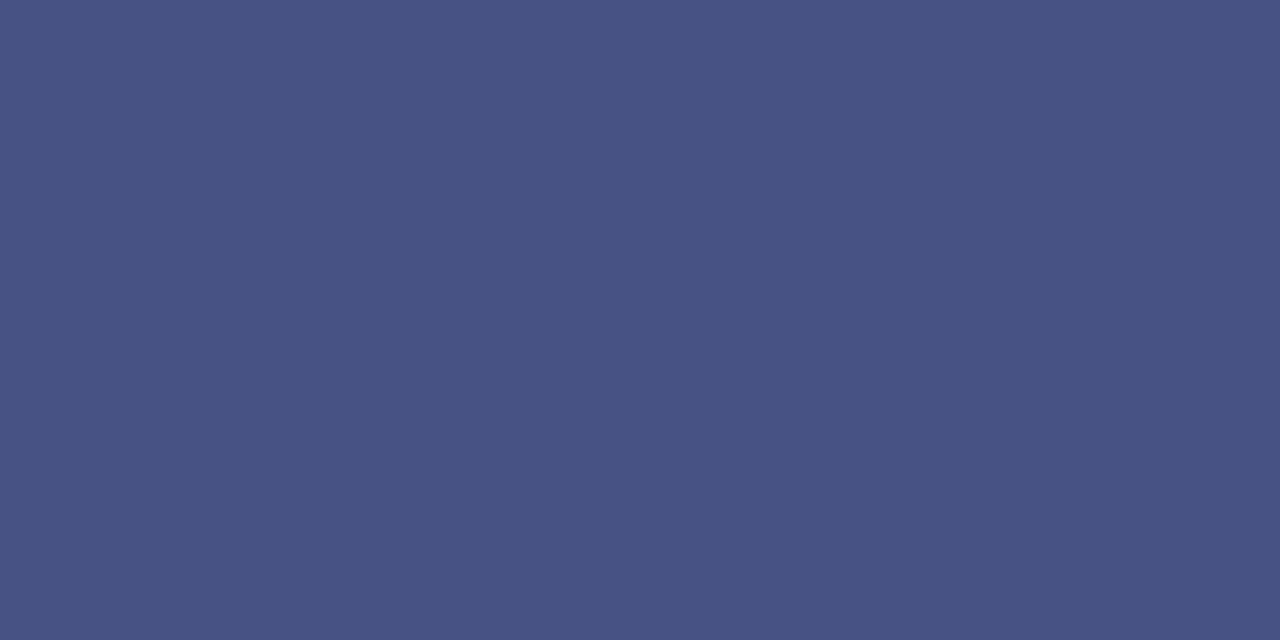
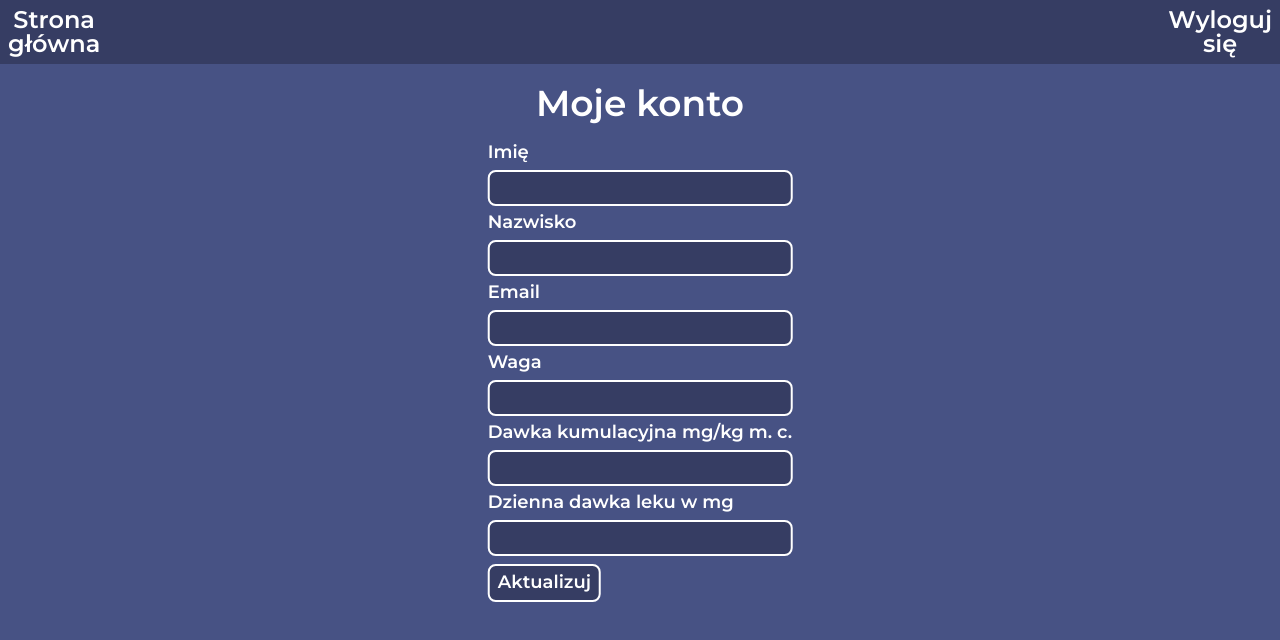
Before and after one commit to kowalczykp01/IsoTreatmentProcessSupportFrontend, a React (Vite) app: page /myaccount in a window 1280 px wide. Before the commit this address had no page. Shown: the top 640 px of the page. Built offline with nearby package versions, Linux system fonts and the light colour scheme; no server answers.

Commit message:
Added MyAccount compontent in which user can see his info and update it

```diff
--- a/src/App.jsx
+++ b/src/App.jsx
@@ -13,7 +13,7 @@ export default function App() {
                 <Route path="/email-confirmation" element={<EmailConfirmation />} />
                 <Route path="/activateAccount" element={<AccountActivation />} />
                 <Route path="/dashboard" element={<Dashboard />} />
-                <Route path="/test" element={<MyAccount />}></Route>
+                <Route path="/myaccount" element={<MyAccount />}></Route>
             </Routes>
         </Router>
     )
--- a/src/components/MyAccount.jsx
+++ b/src/components/MyAccount.jsx
@@ -1,27 +1,135 @@
 import "../styles/myaccount.css";
 import React, { useEffect, useState } from "react";
+import { Link } from 'react-router-dom';
 
-const AccountActivation = () => {
+const MyAccount = () => {
+
+    const [formData, setFormData] = useState({
+        "FirstName": "",
+        "LastName": "",
+        "Email": "",
+        "Weight": "",
+        "ClimaxDoseInMiligramsPerKilogramOfBodyWeight": "",
+        "DailyDose": ""
+    });
+
+    const handleInputChange = (e) => {
+        const { name, value } = e.target;
+        setFormData(prevState => ({
+            ...prevState,
+            [name]: value
+        }));
+    };
+
+
+    const fetchUserData = async () => {
+        try {
+            const response = await fetch(
+                `https://localhost:7242/api/user/info`,
+                {
+                    method: "GET",
+                    credentials: 'include',
+                    headers: {
+                        "Content-Type": "application/json"
+                    },
+                }
+            );
+
+            if (response.ok) {
+                const data = await response.json();
+                console.log(data);
+                setFormData({
+                    "FirstName": data.firstName,
+                    "LastName": data.lastName,
+                    "Email": data.email,
+                    "Weight": data.weight,
+                    "ClimaxDoseInMiligramsPerKilogramOfBodyWeight": data.climaxDoseInMiligramsPerKilogramOfBodyWeight,
+                    "DailyDose": data.dailyDose
+                });
+            } else {
+                console.error("Błąd podczas pobierania danych");
+            }
+        } catch (error) {
+            console.error("Wystąpił błąd:", error);
+        }
+    };
+
+    useEffect(() => {
+        fetchUserData();
+    }, []);
+
+    const logout = async () => {
+        try {
+            const response = await fetch('https://localhost:7242/api/user/logout', {
+                method: 'POST',
+                credentials: 'include',
+                headers: {
+                    'Content-Type': 'application/json'
+                }
+            });
+
+            if (response.ok) {
+                console.log('Wylogowano pomyślnie');
+            } else {
+                console.error('Nie można wylogować');
+            }
+        } catch (error) {
+            console.error('Wystąpił błąd:', error);
+        }
+    }
+
+    const handleFormSubmit = async (e) => {
+        e.preventDefault();
+        try {
+            const response = await fetch('https://localhost:7242/api/user/info/update', {
+                method: 'POST',
+                credentials: 'include',
+                headers: {
+                    'Content-Type': 'application/json'
+                },
+                body: JSON.stringify(formData)
+            });
+
+            if (response.ok) {
+                console.log('Dane zostały zaktualizowane');
+            } else {
+                console.error('Błąd podczas aktualizacji danych');
+            }
+        } catch (error) {
+            console.error('Wystąpił błąd:', error);
+        }
+    };
 
     return (
         <div>
+
             <h1 className="myaccount-header">Moje konto</h1>
+            <div className="myaccount-top-bar">
+                <Link to="/dashboard">
+                    <p className="myaccount-homepage">Strona<br />główna</p>
+                </Link>
+                <Link to="/auth">
+                    <h1 className="myaccount-logout" onClick={logout}>Wyloguj<br />się</h1>
+                </Link>
+            </div>
+
             <form className="myaccount-form">
                 <label className="myaccount-label">Imię</label>
-                <input className="myaccount-input" type="text" name="myaccount-name"/>
+                <input className="myaccount-input" type="text" name="FirstName" value={formData.FirstName} onChange={handleInputChange}/>
                 <label className="myaccount-label">Nazwisko</label>
-                <input className="myaccount-input" type="text" name="myaccount-name"/>
+                <input className="myaccount-input" type="text" name="LastName" value={formData.LastName} onChange={handleInputChange}/>
                 <label className="myaccount-label">Email</label>
-                <input className="myaccount-input" type="text" name="myaccount-name"/>
+                <input className="myaccount-input" type="text" name="Email" value={formData.Email} onChange={handleInputChange}/>
                 <label className="myaccount-label">Waga</label>
-                <input className="myaccount-input" type="text" name="myaccount-name"/>
+                <input className="myaccount-input" type="text" name="Weight" value={formData.Weight} onChange={handleInputChange}/>
                 <label className="myaccount-label">Dawka kumulacyjna mg/kg m. c.</label>
-                <input className="myaccount-input" type="text" name="myaccount-name"/>
+                <input className="myaccount-input" type="text" name="ClimaxDoseInMiligramsPerKilogramOfBodyWeight" value={formData.ClimaxDoseInMiligramsPerKilogramOfBodyWeight} readOnly/>
                 <label className="myaccount-label">Dzienna dawka leku w mg</label>
-                <input className="myaccount-input" type="text" name="myaccount-name"/>
+                <input className="myaccount-input" type="text" name="DailyDose" value={formData.DailyDose} readOnly/>
+                <button className="myaccount-button" onClick={handleFormSubmit}><span className="myaccount-button-span">Aktualizuj</span></button>
             </form>
         </div>
     );
 };
 
-export default AccountActivation;
+export default MyAccount;
--- a/src/styles/myaccount.css
+++ b/src/styles/myaccount.css
@@ -1,7 +1,7 @@
 .myaccount-header {
     position: absolute;
     margin: 0;
-    top: 2rem;
+    top: 4rem;
     left: 50%;
     transform: translate(-50%);
     color: #ffffff;
@@ -13,11 +13,48 @@
     line-height: 30px;
 }
 
+.myaccount-top-bar{
+    background-color: #363D63;
+    position: absolute;
+    height: 3rem;
+    width: 100%;
+    left: 50%;
+    transform: translate(-50%);
+}
+
+.myaccount-homepage{
+    position: absolute;
+    margin: 0;
+    top: 0.5rem;
+    left: 0.5rem;
+    color: #ffffff;
+    text-align: center;
+    font-family: Montserrat;
+    font-size: 18px;
+    font-style: normal;
+    font-weight: 600;
+    line-height: 18px;
+}
+
+.myaccount-logout{
+    position: absolute;
+    margin: 0;
+    top: 0.5rem;
+    right: 0.5rem;
+    color: #ffffff;
+    text-align: center;
+    font-family: Montserrat;
+    font-size: 18px;
+    font-style: normal;
+    font-weight: 600;
+    line-height: 18px;
+}
+
 .myaccount-form {
     position: absolute;
     left: 50%;
     transform: translate(-50%);
-    top: 7rem;
+    top: 9rem;
 }
 
 .myaccount-label {
@@ -30,6 +67,7 @@
 }
 
 .myaccount-input {
+    display: block;
     border-radius: 8px;
     border: 2px solid;
     border-color: #FFF;
@@ -44,13 +82,52 @@
     margin-top: 0.5rem;
 }
 
+.myaccount-button {
+    display: block;
+    border-radius: 8px;
+    border: 2px solid;
+    border-color: #FFF;
+    background-color: #363D63;
+    line-height: 2rem;
+    margin-bottom: 0.5rem;
+    margin-top: 0.5rem;
+}
+
+.myaccount-button-span{
+    color: #FFF;
+    font-family: Montserrat;
+    font-size: 18px;
+    font-style: normal;
+    font-weight: 600;
+    padding: 0.5rem;
+}
+
 @media screen and (min-width: 768px) {
     .myaccount-form {
-        top: 5rem;
+        top: 9rem;
     }
 
     .myaccount-input {
         display: block;
         width: 100%;
     }
+
+    .myaccount-homepage{
+        font-size: 24px;
+        line-height: 24px;
+    }
+
+    .myaccount-logout{
+        font-size: 24px;
+        line-height: 24px;
+    }
+
+    .myaccount-top-bar{
+        top: 0;
+        height: 4rem;
+    }
+
+    .myaccount-header{
+        top: 5.5rem;
+    }
 }
```
